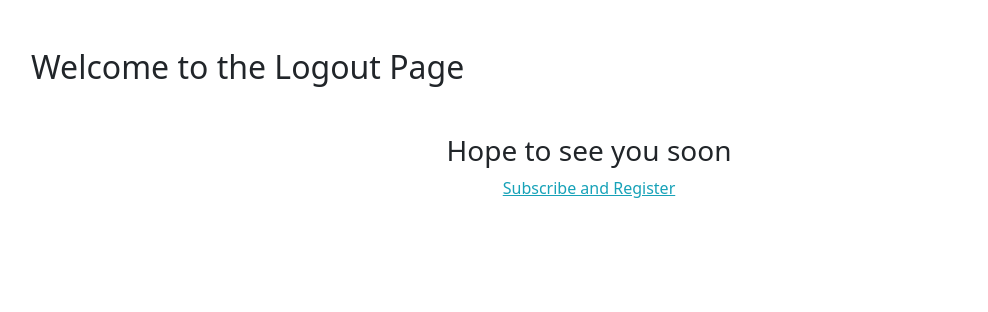
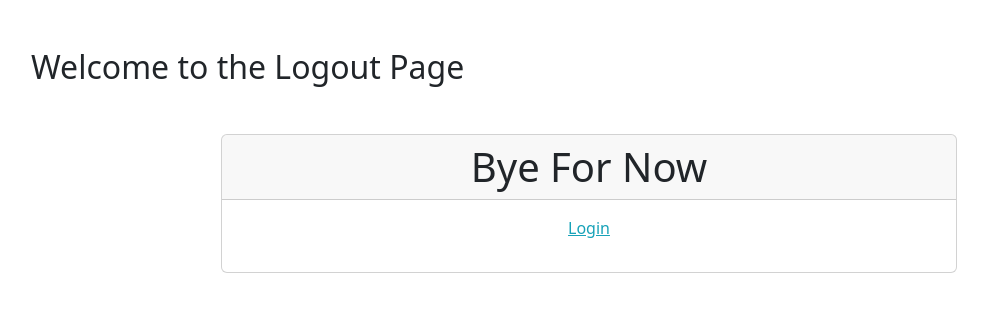
Before and after one commit to J-Etienne1/FinalYearProject, a Django app: page /login/logout/ in a window 1280 px wide. Shown: the part 58-370 px from the top of the page, without its empty margins (51-1039 px from the left). Run offline with Django 4.2, Linux system fonts and the light colour scheme.

Commit message:
general tidying  up

```diff
--- a/main/login_register_component/templates/logout.html
+++ b/main/login_register_component/templates/logout.html
@@ -5,7 +5,7 @@
 
 {% block content %}
 
-
+<!--   http://127.0.0.1:8000/login/logout     -->
 
 
 <div class="row">
@@ -19,15 +19,30 @@
 
 
 
+
+
+<div class="row justify-content-center">
+    <div class="col-md-8">
+        <div class="card">
+            <h1 class='card-header text-center'>Bye For Now</h1>
+            <div class="card-body text-center">
+            <p><a href="http://localhost:8000/login/">Login</a>  </p>
+            </div>
+        </div>
+    </div>
+</div>
+
+
+
+<!--
 <div class="row justify-content-center">
     <div class="col-md-8">
         <div class="logout-text text-center">
             <h1 class='fs-3'>Hope to see you soon</h1>
-            <p><a href="http://localhost:8000/login/">Subscribe and Register</a>  </p>
         </div>
     </div>
 </div>
-
+-->
 
 
 
```
Also changed, not shown: main/db.sqlite3.
